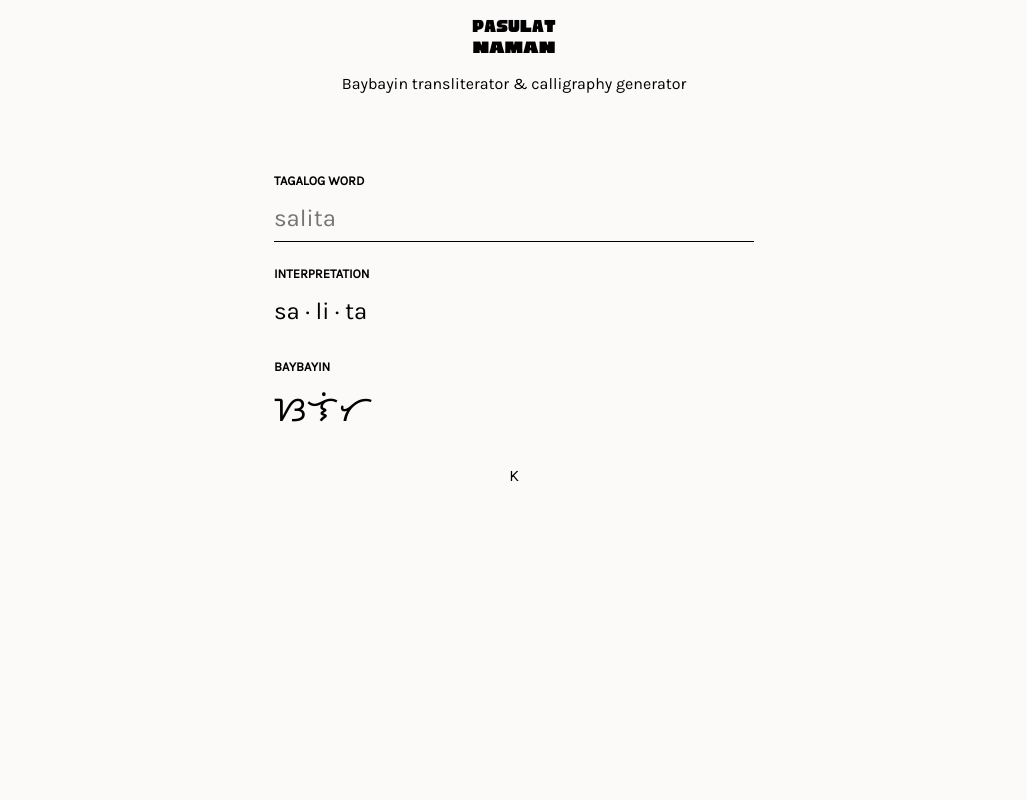
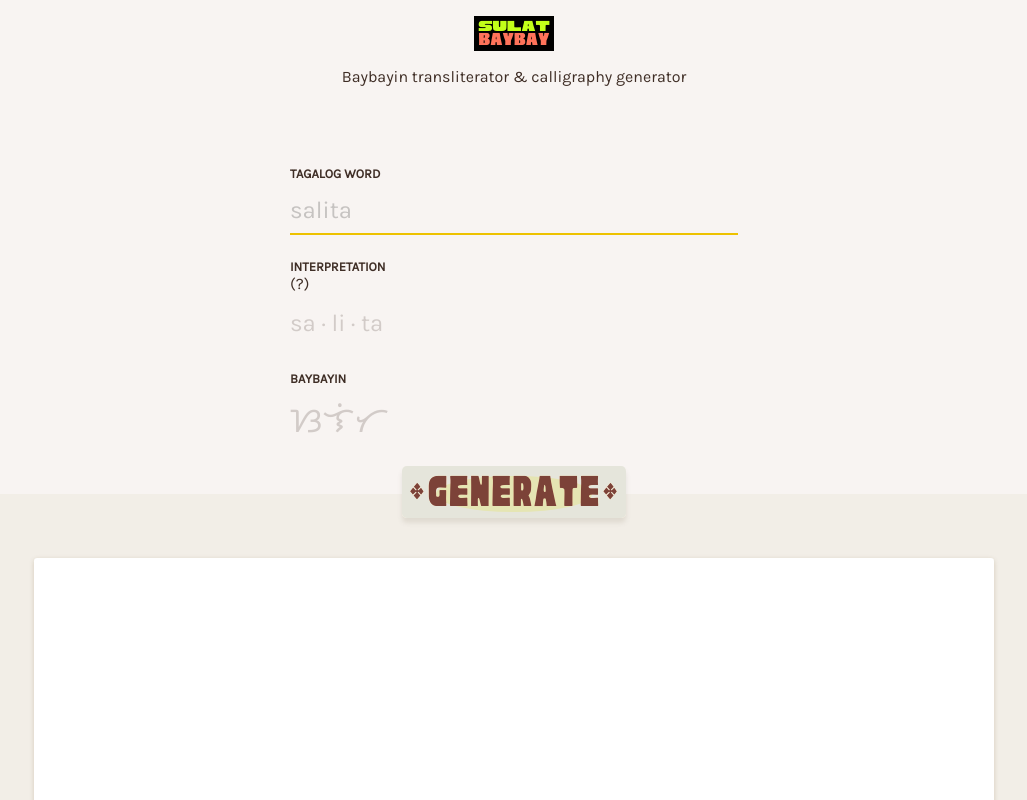
Before and after one commit to Kalabasa/guhit-kudlit, a plain HTML site: page index.html in a window 1280 px wide. Shown: the top 800 px of the page, without its empty margins (126-1153 px from the left). Drawn offline with Linux system fonts and the light colour scheme.

Commit message:
ayusin ang mga bagay-bagay

```diff
--- a/font/font.css
+++ b/font/font.css
@@ -8,3 +8,8 @@
   src: url("./cubao_wide.otf") format("opentype");
   font-weight: normal;
 }
+@font-face {
+  font-family: "Cubao Narrow";
+  src: url("./cubao_narrow.otf") format("opentype");
+  font-weight: normal;
+}
--- a/index.html
+++ b/index.html
@@ -1,4 +1,5 @@
 <meta charset="utf-8" />
+<meta name="viewport" content="width=device-width, initial-scale=1" />
 <link rel="preconnect" href="https://fonts.googleapis.com" />
 <link rel="preconnect" href="https://fonts.gstatic.com" crossorigin />
 <link rel="preconnect" href="https://fonts.googleapis.com" />
@@ -20,32 +21,52 @@
     flex-direction: column;
     align-items: center;
     font-family: "Karla", sans-serif;
-    background: #fcfaf9;
+    background: #f8f4f2;
+    color: #3f2e26;
   }
   header {
     margin: 0 0 4em;
     padding: 1em;
+    text-align: center;
   }
   header > h1 {
+    display: inline-block;
     margin: 0;
+    padding: 0.2em;
     font-family: "Cubao Regular", sans-serif;
     font-size: 1.2em;
+    line-height: 0.7em;
     font-weight: normal;
-    text-align: center;
+    background: #000;
   }
-  .pamagatNaman {
+  .pamagatUnangLinya {
     font-family: "Cubao Wide", sans-serif;
-    font-size: 0.95em;
+    font-size: 0.84em;
+    color: #c2ff19;
+  }
+  .pamagatIkalawangLinya {
+    color: #ff735a;
   }
   header > h2 {
     margin: 1em 0 0;
     font-size: 1em;
     font-weight: normal;
   }
+  form {
+    position: relative;
+    margin: 0;
+    padding: 0 0 1em;
+    width: 100%;
+    display: flex;
+    flex-direction: column;
+    align-items: center;
+  }
   .tagalog,
   .baybayin {
     width: 100%;
     max-width: 30em;
+    padding: 0 1em;
+    box-sizing: border-box;
   }
   label {
     display: block;
@@ -72,36 +93,130 @@
     font-family: inherit;
     border: none;
     background: none;
-    border-bottom: solid 1px currentColor;
+    border-bottom: solid 2px currentColor;
+    outline: none;
   }
-  #pagkakabasa:empty::after {
-    content: attr(data-placeholder);
+  input:focus {
+    border-color: #edc200;
   }
   #baybayin {
     font-family: "Noto Sans Tagalog", system-ui;
     font-size: 2.2em;
   }
+  input::placeholder {
+    color: inherit;
+    opacity: 0.2;
+  }
+  #pagkakabasa:empty::after,
   #baybayin:empty::after {
     content: attr(data-placeholder);
+    opacity: 0.2;
+  }
+  button {
+    font: inherit;
+    font-weight: bold;
+    padding: 0.5em;
+    border: none;
+    border-radius: 0.2em;
+    cursor: pointer;
+    outline: none;
+  }
+  button:disabled {
+    filter: sepia(0.5) saturate(0.8) contrast(0.8);
+    cursor: not-allowed;
+  }
+  #pindutanParaLikhain {
+    position: absolute;
+    bottom: -1.5rem;
+    padding: 0 0.1em;
+    font-family: "Cubao Narrow", sans-serif;
+    font-weight: normal;
+    font-size: 3em;
+    letter-spacing: 0.02em;
+    border-radius: 0.1em;
+    background: none;
+    color: #bd1003;
+    overflow: hidden;
+    box-shadow: 0 0.1em 0.2em #6408;
+    z-index: 0;
+    transform-origin: bottom;
+    transition: none 0.04s ease-in;
+    transition-property: box-shadow, transform;
+  }
+  #pindutanParaLikhain:disabled {
+    box-shadow: 0 0.1em 0.1em #6402;
+  }
+  .lumikha {
+    transform: scaleY(2);
+  }
+  #pindutanParaLikhain::before {
+    content: "";
+    position: absolute;
+    left: 0;
+    right: 0;
+    top: 0;
+    bottom: 0;
+    background: #f8f7f6;
+    z-index: -1;
+  }
+  #pindutanParaLikhain::after {
+    content: "";
+    position: absolute;
+    left: 15%;
+    right: 15%;
+    top: 20%;
+    bottom: 10%;
+    border-radius: 50%;
+    background: #f8ed8d;
+    z-index: -1;
+  }
+  #pindutanParaLikhain:enabled:focus-visible,
+  #pindutanParaLikhain:enabled:hover {
+    box-shadow: 0 0.1em 0.3em #6408;
+    transform: scale(1.02);
+  }
+  #pindutanParaLikhain:enabled:active {
+    box-shadow: 0 0.05em 0.05em #6408;
+    transform: scale(1);
+  }
+  .kaligrapiya {
+    display: flex;
+    flex-direction: column;
+    align-items: center;
+    width: 100%;
+    padding: 2em 0 0;
+    box-sizing: border-box;
+    background: #f2eee7;
+  }
+  canvas {
+    margin: 2em 1em;
+    width: 100%;
+    max-width: 60em;
+    border-radius: 0.2em;
+    background: #fff;
+    box-shadow: 0 0.1em 0.3em #6403;
+    box-sizing: border-box;
   }
 </style>
 
 <header>
   <h1>
-    <span class="pamagatPasulat">Pasulat</span><br />
-    <span class="pamagatNaman">Naman</span>
+    <span class="pamagatUnangLinya">sulat</span><br />
+    <span class="pamagatIkalawangLinya">baybay</span>
   </h1>
   <h2 data-salin="pakilala">Baybayin transliterator & calligraphy generator</h2>
 </header>
 
+<form id="sagutan" action="#">
   <div class="tagalog">
     <label for="salita" data-salin="tagalogNaSalita">Tagalog word</label>
-  <input id="salita" placeholder="salita" />
+    <input id="salita" placeholder="salita" autofocus />
   </div>
 
   <div class="baybayin">
     <div>
-    <label for="pagkakabasa" data-salin="pagkakabasa">Interpretation</label>
+      <label for="pagkakabasa" data-salin="pagkakabasa">Interpretation</label
+      >(?)
       <div id="pagkakabasa" data-placeholder="sa · li · ta"></div>
     </div>
     <div>
@@ -110,27 +225,44 @@
     </div>
   </div>
 
-<div class="kaligrapiya">K</div>
+  <button id="pindutanParaLikhain" disabled>
+    <span class="lumikha" data-salin="lumikha">·Generate·</span>
+  </button>
+</form>
+
+<div class="kaligrapiya">
+  <canvas id="kambas" width="1080" height="1080" />
+</div>
 
 <script type="module" async>
   import { baybayin } from "./baybay.mjs";
   import { gawingUnicode } from "./unicode.mjs";
   import { isalinAngPahina } from "./salin.mjs";
 
+  const sagutan = document.getElementById("sagutan");
   const patlangNgSalita = document.getElementById("salita");
   const resultangPagkakabasa = document.getElementById("pagkakabasa");
   const resultangBaybayin = document.getElementById("baybayin");
+  const pindutanParaLikhain = document.getElementById("pindutanParaLikhain");
 
-  patlangNgSalita.addEventListener("input", andar);
+  patlangNgSalita.addEventListener("input", isalinSaBaybayin);
+  sagutan.addEventListener("submit", isulatAngKaligrapiya);
 
-  function andar() {
+  function isalinSaBaybayin() {
     const baybay = baybayin(patlangNgSalita.value, "tl");
+    pindutanParaLikhain.disabled = !patlangNgSalita.value || !baybay;
     resultangPagkakabasa.textContent = baybay.join(" · ");
     resultangBaybayin.textContent = gawingUnicode(baybay);
   }
 
+  function isulatAngKaligrapiya(ganap) {
+    ganap.preventDefault();
+    // gawin: kaligrapiya.mjs
+    alert("di pa tapos");
+  }
+
   isalinAngPahina();
-  andar();
+  isalinSaBaybayin();
 </script>
 
 <script nomodule>
--- a/salin.mjs
+++ b/salin.mjs
@@ -2,6 +2,7 @@ const tl = {
   pakilala: () => "Pansalin at panlikha ng kaligrapiyang baybayin",
   tagalogNaSalita: () => "Tagalog na salita",
   pagkakabasa: () => "Pagkakabasa",
+  lumikha: () => "·Lumikha·",
   diWastongLetra: (letra) => `'Di kayang gawin itong letra/simbolo: ${letra}. Maaaring gamitin lamang ay ang abakadang Pilipino.`
 };
 
@@ -9,10 +10,11 @@ const en = {
   pakilala: () => "Baybayin transliterator & calligraphy generator",
   tagalogNaSalita: () => "Tagalog word",
   pagkakabasa: () => "Interpretation",
+  lumikha: () => "·Generate·",
   diWastongLetra: (letra) => `Can't convert this letter/symbol: ${letra}. You may only use the Pilipino alphabet (abakada).`
 };
 
-export const salin = typeof window !== "undefined" && /\btl\b/.test(window.location.hash) ? tl : en;
+export const salin = typeof window !== "undefined" && /\btl\b/.test(window.location.search) ? tl : en;
 
 export function isalinAngPahina() {
   for (const elemento of document.querySelectorAll("[data-salin]")) {
```
Also changed, not shown: font/cubao_narrow.otf (added). Lines whose indentation alone changed are shown as unchanged.
